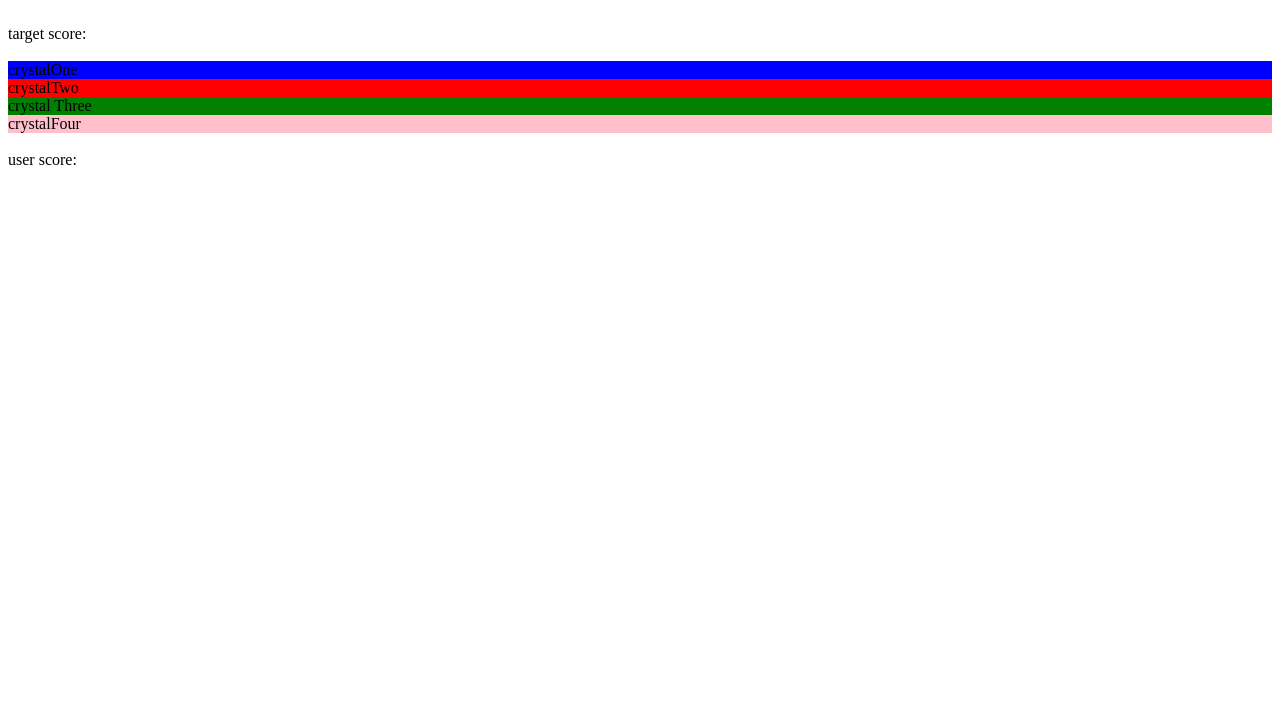
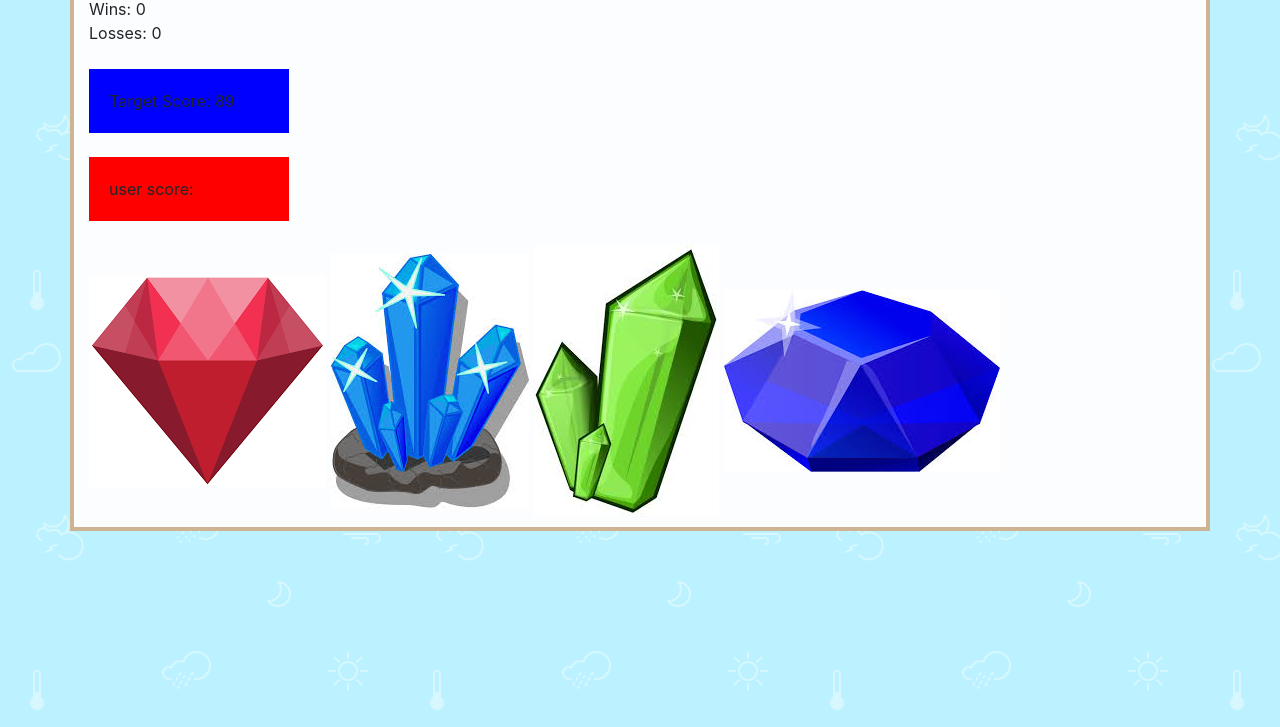
Before and after one commit to blynch312/unit_4_game, a plain HTML site: page index.html in a window 1280 px wide. Shown: the part 73-800 px from the top of the page. Drawn offline with nearby package versions, Linux system fonts and the light colour scheme.

Commit message:
almost done

```diff
--- a/assests/css/style.css
+++ b/assests/css/style.css
@@ -0,0 +1,30 @@
+body {
+  background-image: url("../images/weather.png");
+}
+
+h1 {
+  text-align: center;
+  font-family: Georgia, "Times New Roman", Times, serif;
+  font-size: 200px;
+}
+
+.container {
+  background-color: #fcfdff;
+  width: 960px;
+  margin: auto;
+  border: 4px solid;
+  border-color: #ceb492;
+  padding: 10px;
+}
+
+#targetScore {
+  background-color: blue;
+  padding: 20px;
+  width: 200px;
+}
+
+#userScore {
+  background-color: red;
+  padding: 20px;
+  width: 200px;
+}
--- a/assests/javascript/game.js
+++ b/assests/javascript/game.js
@@ -3,6 +3,15 @@ $(document).ready(function() {
   var randomNumTwo = Math.floor(Math.random() * 12) + 1;
   var randomNumThree = Math.floor(Math.random() * 12) + 1;
   var randomNumFour = Math.floor(Math.random() * 12) + 1;
+  var target = Math.floor(Math.random() * 101) + 19;
+  var wins = 0;
+  var losses = 0;
+  var userScore = 0;
+
+  $("#losses").html("Losses: " + losses);
+  $("#wins").html("Wins: " + wins);
+  $("#targetScore").html("Target Score: " + target);
+  //   $("#userScore").html("user Score: " + target);
 
   //   console.log(target);
 
@@ -14,24 +23,16 @@ $(document).ready(function() {
   $(".crystal").on("click", function() {
     var number = $(this).val();
     var num = parseInt(number);
-    var wins = 0;
-    var losses = 0;
-    var target = Math.floor(Math.random() * 101) + 19;
-    var userScore = 0;
-
-    // console.log(number);
+    $("#userScore").html("User Score: " + userScore);
 
     if (userScore === target) {
       alert("you win!");
       wins++;
-      $("#wins").html("Wins: " + wins);
     }
     if (userScore > target) {
       alert("You Lose!");
       losses++;
-      $("#losses").html("Losses: " + losses);
     }
-
-    // var html = "<p>wins: " + wins + "</p>" + "<p>losses: " + losses + "</p>";
+    document.getElementById("userScore").innerHTML = target;
   });
 });
--- a/index.html
+++ b/index.html
@@ -8,28 +8,38 @@
     <script src="https://code.jquery.com/jquery-3.3.1.min.js" integrity="sha256-FgpCb/KJQlLNfOu91ta32o/NMZxltwRo8QtmkMRdAu8="
         crossorigin="anonymous"></script>
     <link rel="stylesheet" type="text/css" href="assests/css/style.css">
+    <link href="https://stackpath.bootstrapcdn.com/bootstrap/4.1.1/css/bootstrap.min.css" rel="stylesheet" integrity="sha384-WskhaSGFgHYWDcbwN70/dfYBj47jz9qbsMId/iRN3ewGhXQFZCSftd1LZCfmhktB"
+        crossorigin="anonymous">
     <title>Document</title>
 
 </head>
 
 <body>
+    <div class="container">
 
         <h1>Crystals Game</h1>
-    <div class="scoreBoard" id="wins"></div>
-    <div class="scoreBoard" id="losses"></div>
+        <div class="scoreBoard" id="wins">wins :</div>
+        <div class="scoreBoard" id="losses">losses: </div>
         <br>
         <div id="targetScore">target score: </div>
         <br>
-    <div style="background-color:blue; height: 50" class="crystal" id="crystalOne">crystalOne</div>
-    <div style="background-color: red" class="crystal" id="crystalTwo">crystalTwo</div>
-    <div style="background-color: green" class="crystal" id="crystalThree">crystal Three</div>
-    <div style="background-color: pink" class="crystal" id="crystalFour">crystalFour</div>
+        <div id="userScore">user score: </div>
         <br>
-    <div class="userScore">user score: </div>
+
+        <img class="crystal" id="crystalOne" src="assests/images/crystalOne.png">
+        <img class="crystal" id="crystalTwo" src="assests/images/crystalTwo.jpeg">
+        <img class="crystal" id="crystalThree" src="assests/images/crystalThree.jpeg">
+        <img class="crystal" id="crystalFour" src="assests/images/crystalFour.jpeg">
+        <br>
+
+
+
+
 
 
 
         <script src="assests/javascript/game.js"></script>
+    </div>
 </body>
 
 </html>
```
Also changed, not shown: assests/images/crystalFour.jpeg (added), assests/images/crystalOne.png (added), assests/images/crystalThree.jpeg (added), assests/images/crystalTwo.jpeg (added), assests/images/green_cup.png (added), assests/images/weather.png (added). Lines whose indentation alone changed are shown as unchanged.
